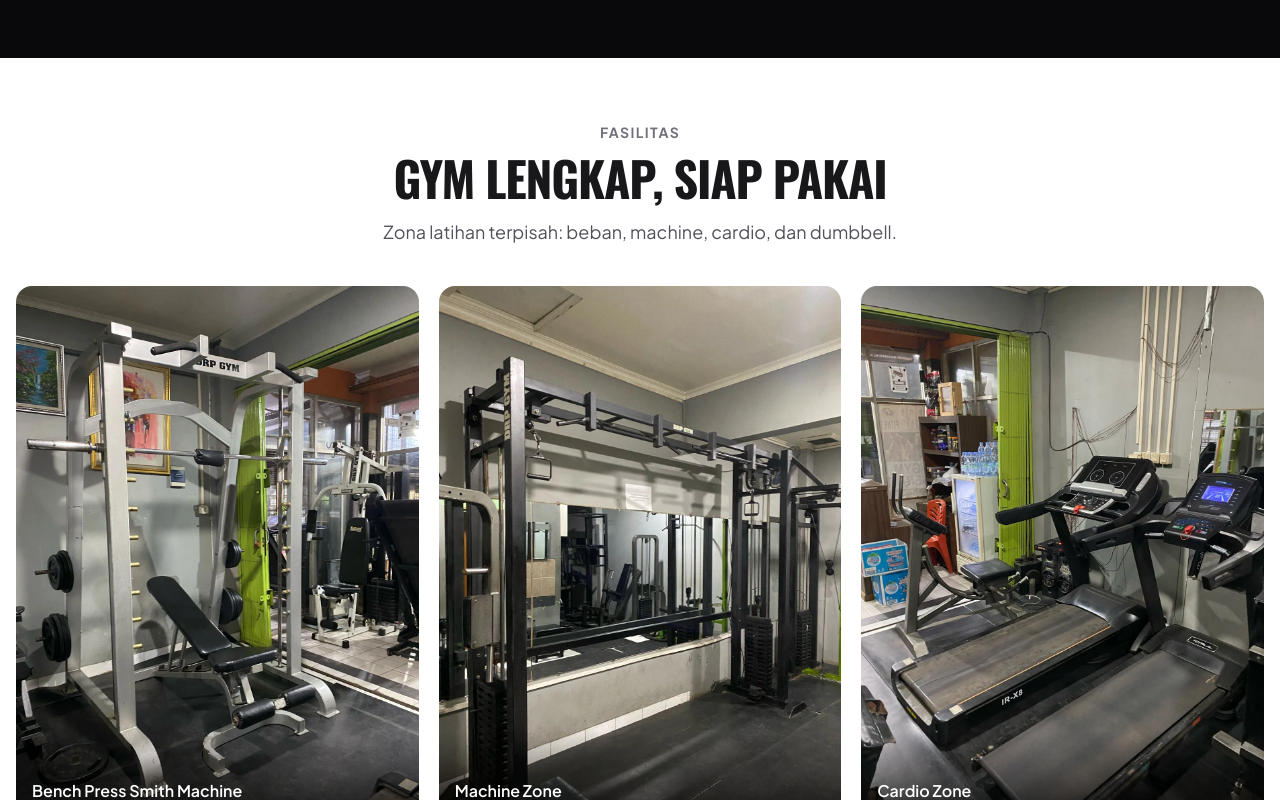
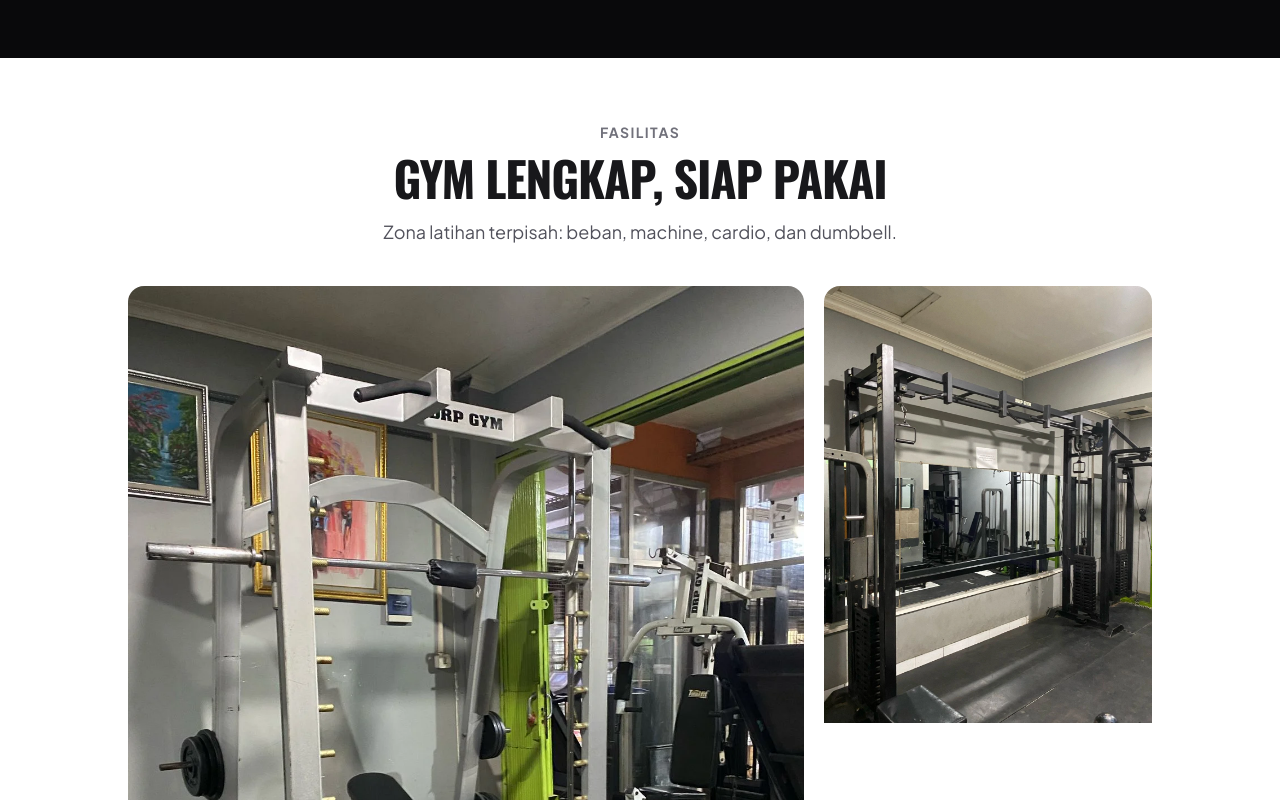
Before and after one commit to Reihannnn/drp-fitness, a Next.js app: page / in a window 1280 px wide. Shown: the part 1800-2600 px from the top of the page. Built offline with nearby package versions, Linux system fonts and the light colour scheme.

Commit message:
Narrow home facility grid to 3/4 width with varied spans

```diff
--- a/app/page.jsx
+++ b/app/page.jsx
@@ -42,6 +42,16 @@ const highlights = [
     title: "Lokasi Strategis",
     desc: "Cibitung, Bekasi — buka setiap hari 07:00–22:00.",
   },
+];
+
+// ponytail: pola span 6 kolom, tiap baris genap 6 (4+2, 2+4, 3+3)
+const facilitySpans = [
+  "sm:col-span-4",
+  "sm:col-span-2",
+  "sm:col-span-2",
+  "sm:col-span-4",
+  "sm:col-span-3",
+  "sm:col-span-3",
 ];
 
 export default function Home() {
@@ -124,16 +134,20 @@ export default function Home() {
 
       {/* FASILITAS RINGKAS */}
       <section className="flex min-h-screen flex-col justify-center bg-white px-4 py-16">
-        <div className="mx-auto w-full max-w-7xl">
+        <div className="mx-auto w-full max-w-5xl">
           <SectionHeading
             dark
             eyebrow="Fasilitas"
             title="Gym Lengkap, Siap Pakai"
             description="Zona latihan terpisah: beban, machine, cardio, dan dumbbell."
           />
-          <div className="mt-10 grid gap-5 sm:grid-cols-3">
-            {facilities.slice(0, 6).map((f) => (
-              <FacilityCard key={f.title} facility={f} />
+          <div className="mt-10 grid gap-5 sm:grid-cols-6">
+            {facilities.slice(0, 6).map((f, i) => (
+              <FacilityCard
+                key={f.title}
+                facility={f}
+                className={facilitySpans[i]}
+              />
             ))}
           </div>
         </div>
```
